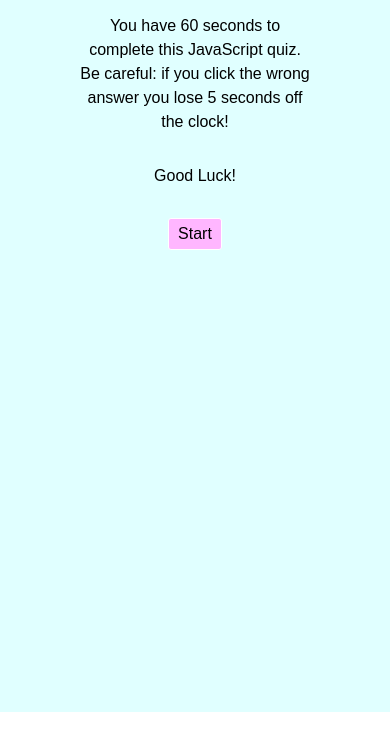
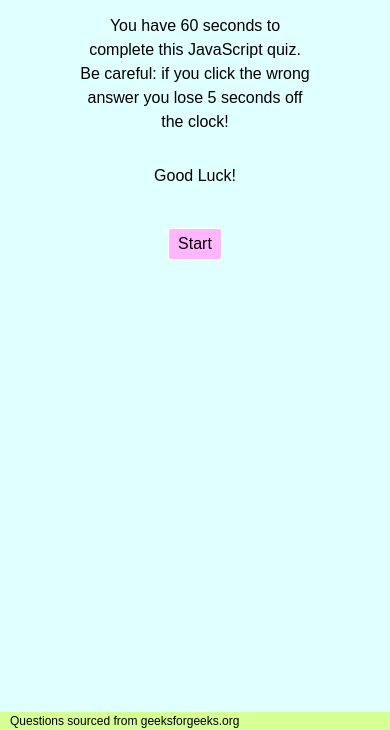
Before and after one commit to grimmgr/Code-Quiz, a plain HTML site: page index.html in a window 390 px wide. Shown: the part 174-904 px from the top of the page. Drawn offline with Linux system fonts and the light colour scheme.

```diff
--- a/index.html
+++ b/index.html
@@ -55,6 +55,9 @@
             </div>
         </section>
     </main>
+    <footer>
+        <p>Questions sourced from geeksforgeeks.org</p>
+    </footer>
 
     <script src="script.js"></script>
 </body>
--- a/style.css
+++ b/style.css
@@ -6,7 +6,8 @@
     font-size: 1rem;
 }
 
-html, body {
+html,
+body {
     height: 100%;
 }
 
@@ -59,6 +60,7 @@ button {
     border: 1px solid white;
     background-color: rgb(255, 182, 255);
     border-radius: 3px;
+    margin-top: 10px;
     padding: 0.2em 0.6em;
 }
 
@@ -119,3 +121,12 @@ button {
 #high-scores {
     margin: 1.5em auto;
 }
+
+footer {
+    background-color: rgba(173, 255, 47, .5);
+}
+
+footer p {
+    font-size: 12px;
+    margin-left: 10px;
+}
```
Also changed, not shown: 1 other file.
